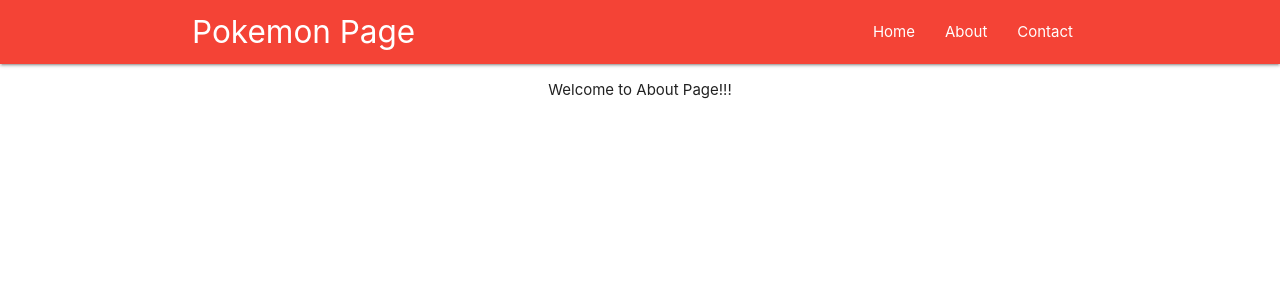
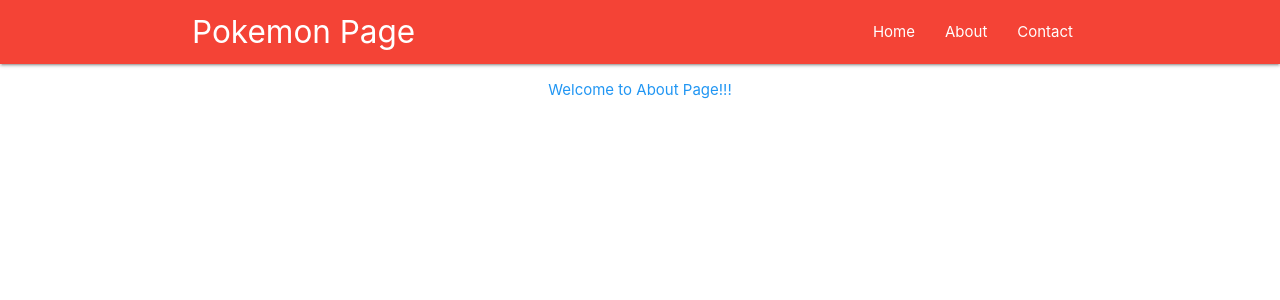
Before and after one commit to Madhu5A3/ReactProjects, a React (Create React App) app in the folder pokemon-fun-page/pokemon-fun-page/: page /about in a window 1280 px wide. Shown: the top 300 px of the page. Built offline with nearby package versions, Linux system fonts and the light colour scheme.

Commit message:
custom HOC

```diff
--- a/pokemon-fun-page/pokemon-fun-page/src/components/About.js
+++ b/pokemon-fun-page/pokemon-fun-page/src/components/About.js
@@ -1,4 +1,5 @@
 import React from 'react';
+import randomColour from '../hoc/randomColour.js';
 
 const About = () => {
     return (
@@ -8,4 +9,4 @@
     )
 }
 
-export default About
+export default randomColour(About)
--- /dev/null
+++ b/pokemon-fun-page/pokemon-fun-page/src/hoc/randomColour.js
@@ -0,0 +1,18 @@
+import React from 'react';
+
+const randomColour = (WrappedComponent) => {
+
+    const colours = ['red', 'yellow', 'blue', 'orange'];
+    const randomcolour = colours[Math.floor(Math.random() * 3)];
+    const className = randomcolour + '-text'
+
+    return (props) => {
+        return (
+            <div className={className}>
+                <WrappedComponent />
+            </div>
+        )
+    }
+}
+
+export default randomColour
```
